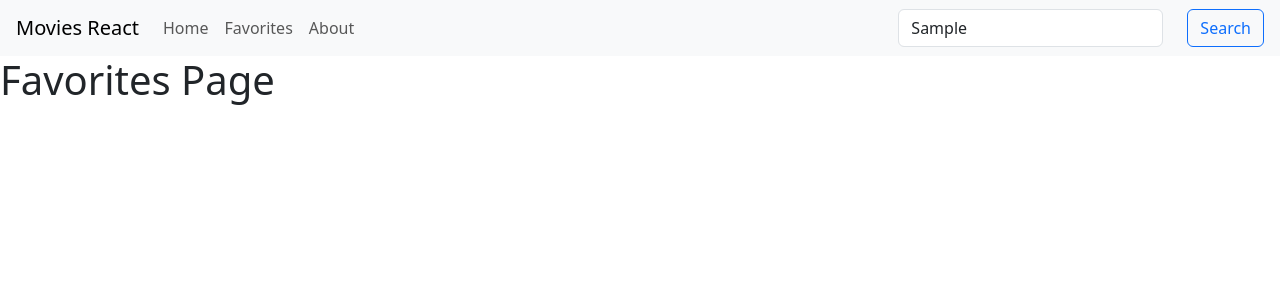
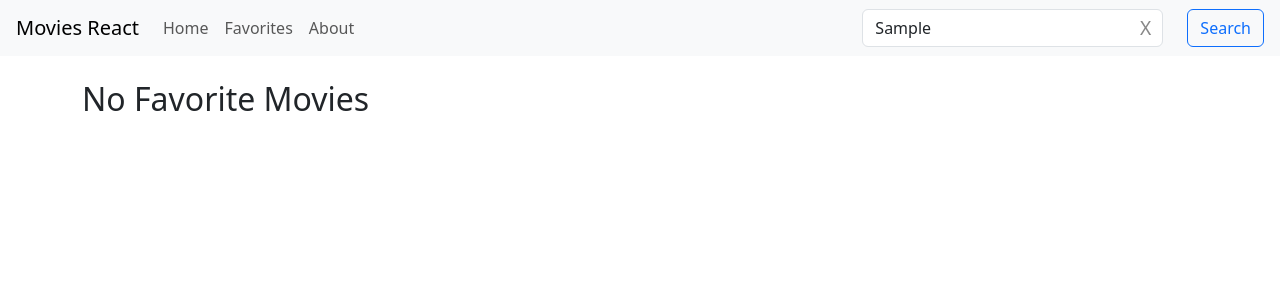
Before and after one commit to gsukeshreddy/LearnReact, a React (Vite) app in the folder learn-react-project/: page /favorites in a window 1280 px wide. Both pictures are taken after typing "Sample" into the empty fields and a click on the button "Search". Shown: the top 300 px of the page. Built offline with nearby package versions, Linux system fonts and the light colour scheme.

Commit message:
Added Favorites Logic

```diff
--- a/learn-react-project/package.json
+++ b/learn-react-project/package.json
@@ -14,6 +14,7 @@
     "react": "^19.1.0",
     "react-bootstrap": "^2.10.10",
     "react-dom": "^19.1.0",
+    "react-icons": "^5.5.0",
     "react-router-dom": "^7.6.2"
   },
   "devDependencies": {
--- a/learn-react-project/src/components/MovieCard.tsx
+++ b/learn-react-project/src/components/MovieCard.tsx
@@ -1,12 +1,23 @@
 import Card from 'react-bootstrap/Card';
 import type { Movie } from '../models/Movie';
 import '../assets/css/MovieCard.css';
+import { useFavorites } from '../context/FavoritesContext';
+import { FaHeart, FaRegHeart } from 'react-icons/fa';
 
 interface Props {
     movie : Movie
 }
 
 function MovieCard({movie} : Props) {
+    const { addFavorite, removeFavorite, isFavorite } = useFavorites();
+
+    const toggleFavorite = () => {
+        if (isFavorite(movie.id)) {
+            removeFavorite(movie.id);
+        } else {
+            addFavorite(movie);
+        }
+        };
 
     return (
     <Card style={{ width: '18rem', height: '36.5rem', display: 'flex', flexDirection: 'column' }}>
@@ -25,8 +36,13 @@ function MovieCard({movie} : Props) {
 
         <Card.Text className='movie-card__overview' title={movie.overview}>{movie.overview}</Card.Text>
       </Card.Body>
-      <Card.Footer style={{ fontSize: '0.85rem' }}>
-        Release Date: {movie.release_date || 'Not Specified'}
+      <Card.Footer className="d-flex justify-content-between align-items-center">
+        <span>Release: {movie.release_date || 'N/A'}</span>
+        <i onClick={toggleFavorite}
+        style={{ cursor: 'pointer', color: isFavorite(movie.id) ? 'red' : 'black' }}
+        >
+        {isFavorite(movie.id) ? <FaHeart /> : <FaRegHeart />}
+        </i>
       </Card.Footer>
     </Card>
   );
--- a/learn-react-project/src/components/Navbar.tsx
+++ b/learn-react-project/src/components/Navbar.tsx
@@ -24,6 +24,14 @@ const handleSearch = (e: React.FormEvent) => {
   navigate(`${location.pathname}?${params.toString()}`);
 };
 
+const handleClearSearch = () => {
+  setQuery('');
+  const params = new URLSearchParams(location.search);
+  params.delete("searchTerm");
+
+  navigate(`${location.pathname}?${params.toString()}`);
+};
+
     return <>
     <nav className="navbar navbar-expand-lg navbar-light bg-light">
         <div className="container-fluid px-3">
@@ -42,14 +50,25 @@ const handleSearch = (e: React.FormEvent) => {
   </div>
 <Form onSubmit={handleSearch}>
   <Row className="align-items-center">
-    <Col xs="auto">
+    <Col xs="auto" className="position-relative">
     <Form.Control
         type="text"
         placeholder="Search Movies"
-        className="me-sm-2"  // use 'me-sm-2' (margin-end) instead of 'mr-sm-2' for Bootstrap 5
+        className="me-sm-2 pe-5" // pe-5 adds padding-end so the X doesn't overlap text
         value={query}
         onChange={(e) => setQuery(e.target.value)}
         />
+        {query && (
+            <button
+                type="button"
+                onClick={handleClearSearch}
+                className="position-absolute end-0 top-50 translate-middle-y me-4 p-0 border-0 bg-transparent"
+                style={{ fontSize: '1.2rem', lineHeight: 1, color: '#888', cursor: 'pointer' }}
+                aria-label="Clear search"
+                >
+                X
+            </button>
+        )}
         </Col>
         <Col xs="auto">
         <Button type="submit" variant="outline-primary">Search</Button>
--- /dev/null
+++ b/learn-react-project/src/context/FavoritesContext.tsx
@@ -0,0 +1,45 @@
+import React, { createContext, useContext, useState } from 'react';
+import type { Movie } from '../models/Movie';
+
+interface FavoritesContextType {
+  favorites: Movie[];
+  addFavorite: (movie: Movie) => void;
+  removeFavorite: (id: number) => void;
+  isFavorite: (id: number) => boolean;
+}
+
+//create the context
+const FavoritesContext = createContext<FavoritesContextType | undefined>(undefined);
+
+//create a provider component
+//wrapping this will provide the children get access to the context
+export const FavoritesProvider: React.FunctionComponent<{ children: React.ReactNode }> = ({ children }) => {
+  const [favorites, setFavorites] = useState<Movie[]>([]);
+
+  const addFavorite = (movie: Movie) => {
+    if (!favorites.some(fav => fav.id === movie.id)) {
+      setFavorites(prev => [...prev, movie]);
+    }
+  };
+
+  const removeFavorite = (id: number) => {
+    setFavorites(prev => prev.filter(movie => movie.id !== id));
+  };
+
+  const isFavorite = (id: number) => favorites.some(movie => movie.id === id);
+
+  return (
+    <FavoritesContext.Provider value={{ favorites, addFavorite, removeFavorite, isFavorite }}>
+      {children}
+    </FavoritesContext.Provider>
+  );
+};
+
+//custom hook
+export const useFavorites = (): FavoritesContextType => {
+  const context = useContext(FavoritesContext);
+  if (!context) {
+    throw new Error('useFavorites must be used within a FavoritesProvider');
+  }
+  return context;
+};
--- a/learn-react-project/src/main.tsx
+++ b/learn-react-project/src/main.tsx
@@ -3,11 +3,14 @@ import { createRoot } from 'react-dom/client'
 import 'bootstrap/dist/css/bootstrap.css'
 import App from './App.tsx'
 import { BrowserRouter } from "react-router-dom"
+import { FavoritesProvider } from './context/FavoritesContext.tsx'
 
 createRoot(document.getElementById('root')!).render(
   <StrictMode>
+    <FavoritesProvider>
     <BrowserRouter>
     <App />
     </BrowserRouter>
+    </FavoritesProvider>
   </StrictMode>,
 )
--- a/learn-react-project/src/pages/Favorites.tsx
+++ b/learn-react-project/src/pages/Favorites.tsx
@@ -1,5 +1,35 @@
+import { useFavorites } from "../context/FavoritesContext";
+import MovieCard from "../components/MovieCard";
+import { useLocation } from "react-router-dom";
+
+function useQuery() {
+  return new URLSearchParams(useLocation().search);
+}
+
 function Favorites() {
-    return <><h1>Favorites Page</h1></>;
+  const { favorites } = useFavorites();
+  const query: string = useQuery().get('searchTerm') || '';
+
+  return (
+    <div className="container mt-4">
+      <h2>{favorites.length > 0 ? "Your Favorites" : "No Favorite Movies"}</h2>
+      <div className="container">
+            <div className="row">
+                {favorites.length > 0 && query ?
+                favorites.filter(movie => movie.title.toLowerCase().includes(query.toLowerCase())).map(movie => (
+                    <div className="col-12 col-sm-6 col-md-4 col-lg-3 mb-4" key={movie.id}>
+                        <MovieCard movie={movie} />
+                    </div>
+                )) :
+                favorites.map(movie => (
+                    <div className="col-12 col-sm-6 col-md-4 col-lg-3 mb-4" key={movie.id}>
+                        <MovieCard movie={movie} />
+                    </div>
+                ))}
+      </div>
+      </div>
+    </div>
+  );
 }
 
 export default Favorites;
```
Also changed, not shown: 1 other file (tests, documents, lock files or other folders). Lines whose indentation alone changed are shown as unchanged.
